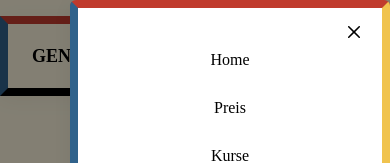
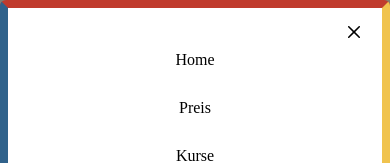
Before and after one commit to mervanpolat/Genial, a React (Vite) app: page / in a window 390 px wide. Both pictures are taken after a click on the button "Toggle Navigation Menu". Shown: the top 163 px of the page. Built offline with nearby package versions, Linux system fonts and the light colour scheme.

Commit message:
Improved the appearance of the NavBar and installed the dependency FramerMotion

```diff
--- a/package.json
+++ b/package.json
@@ -18,7 +18,7 @@
     "@tippyjs/react": "^4.2.6",
     "d3": "^7.9.0",
     "firebase": "^11.1.0",
-    "framer-motion": "^11.16.1",
+    "framer-motion": "^11.16.3",
     "jsxgraph": "^1.10.1",
     "mafs": "^0.21.0",
     "prop-types": "^15.8.1",
--- a/src/components/LandingPage/NavBar.jsx
+++ b/src/components/LandingPage/NavBar.jsx
@@ -1,5 +1,3 @@
-// NavBar.jsx
-
 import { Link as RouterLink } from "react-router-dom";
 import {
   Box,
@@ -16,7 +14,8 @@ import {
   HStack,
   Link as ChakraLink,
 } from "@chakra-ui/react";
-import { HamburgerIcon } from "@chakra-ui/icons";
+import { HamburgerIcon, CloseIcon } from "@chakra-ui/icons";
+import { motion, AnimatePresence } from "framer-motion"; // Import Framer Motion
 import LoginPopper from "./LoginPopper/LoginPopper.jsx";
 
 function NavBar() {
@@ -55,16 +54,17 @@ function NavBar() {
           <Box
               maxW="container.lg"
               w="100%"
-              px={6}
+              px={{ base: 4, md: 6 }}
               py={3}
               bg="#faf3dc"
-              boxShadow={customBoxShadow} // Apply custom shadow
-              color="#000000" // Set text color to black
-              borderTop="8px solid #c03b2d" // Top border
-              borderLeft="8px solid #30628b" // Left border
-              borderRight="8px solid #f0c34e" // Right border
-              borderBottom="8px solid #000000" // Bottom border
-              position="relative" // Ensure positioning for shadows if needed
+              boxShadow={customBoxShadow}
+              color="#000000"
+              borderTop="8px solid #c03b2d"
+              borderLeft="8px solid #30628b"
+              borderRight="8px solid #f0c34e"
+              borderBottom="8px solid #000000"
+              position="relative"
+              mx={{ base: 4, sm: 6, md: "auto" }}
           >
             <Flex align="center" justify="space-between">
               {/* Logo */}
@@ -72,21 +72,43 @@ function NavBar() {
                 <ChakraLink
                     as={RouterLink}
                     to="/"
-                    {...animatedUnderline} // Apply animated underline styles
+                    {...animatedUnderline}
                 >
                   GENIAL
                 </ChakraLink>
               </Box>
 
-              {/* Hamburger Icon for mobile */}
+              {/* Animated Hamburger Icon for mobile */}
               <IconButton
                   aria-label="Toggle Navigation Menu"
-                  icon={<HamburgerIcon />}
                   display={{ base: "block", md: "none" }}
-                  onClick={openDrawer}
-                  color="#000000" // Set icon color to black
+                  onClick={isDrawerOpen ? closeDrawer : openDrawer}
+                  color="#000000"
                   variant="ghost"
-                  _hover={{ bg: "transparent" }} // Maintain ghost variant on hover
+                  _hover={{ bg: "transparent" }}
+                  icon={
+                    <AnimatePresence initial={false} mode="wait">
+                      {isDrawerOpen ? (
+                          <motion.div
+                              key="close"
+                              initial={{ rotate: -90, opacity: 0 }}
+                              animate={{ rotate: 0, opacity: 1 }}
+                              exit={{ rotate: 90, opacity: 0 }}
+                          >
+                            <CloseIcon />
+                          </motion.div>
+                      ) : (
+                          <motion.div
+                              key="menu"
+                              initial={{ rotate: 90, opacity: 0 }}
+                              animate={{ rotate: 0, opacity: 1 }}
+                              exit={{ rotate: -90, opacity: 0 }}
+                          >
+                            <HamburgerIcon />
+                          </motion.div>
+                      )}
+                    </AnimatePresence>
+                  }
               />
 
               {/* Links (Desktop view only) */}
@@ -98,28 +120,28 @@ function NavBar() {
                 <ChakraLink
                     as={RouterLink}
                     to="/"
-                    {...animatedUnderline} // Apply animated underline styles
+                    {...animatedUnderline}
                 >
                   Home
                 </ChakraLink>
                 <ChakraLink
                     as={RouterLink}
                     to="/preis"
-                    {...animatedUnderline} // Apply animated underline styles
+                    {...animatedUnderline}
                 >
                   Preis
                 </ChakraLink>
                 <ChakraLink
                     as={RouterLink}
                     to="/kurse"
-                    {...animatedUnderline} // Apply animated underline styles
+                    {...animatedUnderline}
                 >
                   Kurse
                 </ChakraLink>
                 <ChakraLink
                     as={RouterLink}
                     to="/ueber-uns"
-                    {...animatedUnderline} // Apply animated underline styles
+                    {...animatedUnderline}
                 >
                   Über uns
                 </ChakraLink>
@@ -127,7 +149,7 @@ function NavBar() {
                     variant="link"
                     onClick={onOpen}
                     color="#000000"
-                    sx={animatedUnderline} // Apply animated underline styles
+                    sx={animatedUnderline}
                 >
                   Anmelden
                 </Button>
@@ -137,17 +159,18 @@ function NavBar() {
         </Flex>
 
         {/* Drawer for Mobile Menu */}
-        <Drawer isOpen={isDrawerOpen} placement="right" onClose={closeDrawer}>
+        <Drawer isOpen={isDrawerOpen} placement="top" onClose={closeDrawer}>
           <DrawerOverlay />
           <DrawerContent
-              bg="#ffffff" // Changed to white for better contrast with black text
-              color="#000000" // Set text color to black
-              boxShadow={customBoxShadow} // Apply the same custom shadow
-              borderTop="8px solid #c03b2d" // Top border
-              borderLeft="8px solid #30628b" // Left border
-              borderRight="8px solid #f0c34e" // Right border
-              borderBottom="8px solid #000000" // Bottom border
-              borderRadius="md" // Optional: Add slight border radius for smoothness
+              bg="#ffffff"
+              color="#000000"
+              boxShadow={customBoxShadow}
+              borderTop="8px solid #c03b2d"
+              borderLeft="8px solid #30628b"
+              borderRight="8px solid #f0c34e"
+              borderBottom="8px solid #000000"
+              borderRadius="md"
+              height="100vh"
           >
             <DrawerCloseButton />
             <DrawerBody>
@@ -156,7 +179,7 @@ function NavBar() {
                     as={RouterLink}
                     to="/"
                     onClick={closeDrawer}
-                    {...animatedUnderline} // Apply animated underline styles
+                    {...animatedUnderline}
                 >
                   Home
                 </ChakraLink>
@@ -164,7 +187,7 @@ function NavBar() {
                     as={RouterLink}
                     to="/preis"
                     onClick={closeDrawer}
-                    {...animatedUnderline} // Apply animated underline styles
+                    {...animatedUnderline}
                 >
                   Preis
                 </ChakraLink>
@@ -172,7 +195,7 @@ function NavBar() {
                     as={RouterLink}
                     to="/kurse"
                     onClick={closeDrawer}
-                    {...animatedUnderline} // Apply animated underline styles
+                    {...animatedUnderline}
                 >
                   Kurse
                 </ChakraLink>
@@ -180,7 +203,7 @@ function NavBar() {
                     as={RouterLink}
                     to="/ueber-uns"
                     onClick={closeDrawer}
-                    {...animatedUnderline} // Apply animated underline styles
+                    {...animatedUnderline}
                 >
                   Über uns
                 </ChakraLink>
@@ -188,7 +211,7 @@ function NavBar() {
                     variant="link"
                     onClick={onOpen}
                     color="#000000"
-                    sx={animatedUnderline} // Apply animated underline styles
+                    sx={animatedUnderline}
                 >
                   Anmelden
                 </Button>
```
Also changed, not shown: 1 other file (tests, documents, lock files or other folders).
